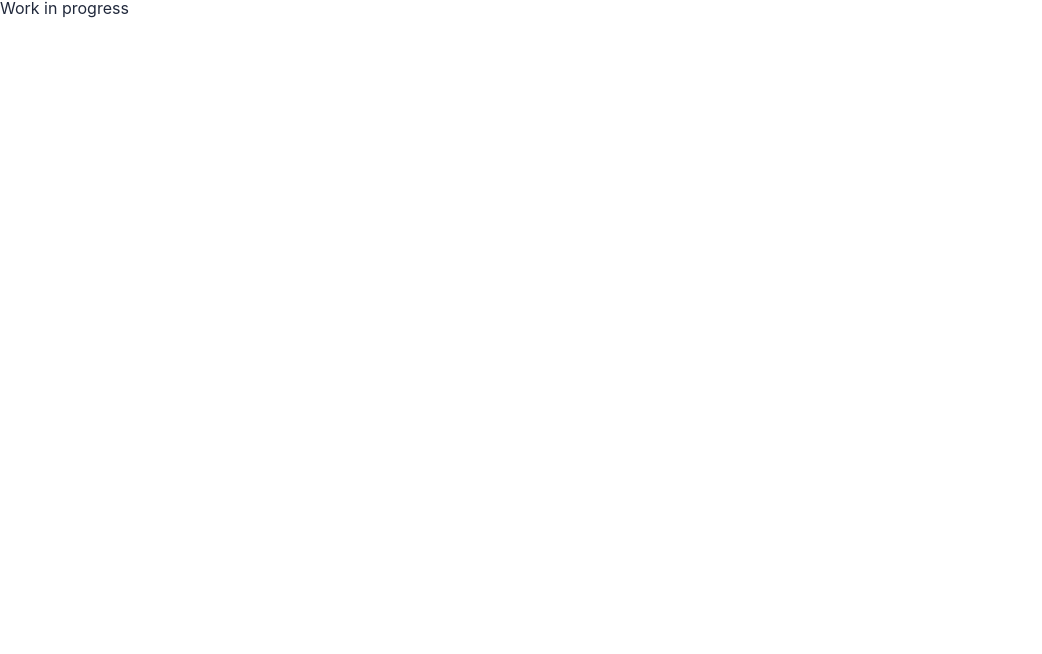
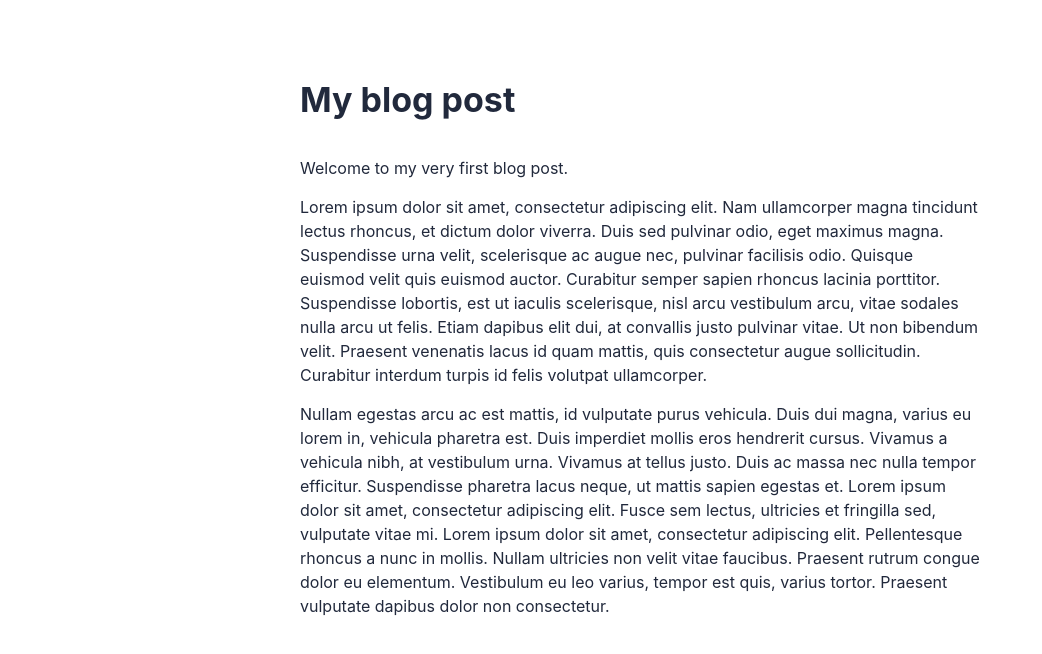
Before and after one commit to SimonBackx/cc-spook, a React (Create React App) app in the folder frontend/: page / in a window 1280 px wide. Shown: the top 654 px of the page, without its empty margins (0-1042 px from the left). Built offline with nearby package versions, Linux system fonts and the light colour scheme.

Commit message:
Readded blog post to React app

```diff
--- a/frontend/src/App.js
+++ b/frontend/src/App.js
@@ -1,9 +1,11 @@
+import Post from './components/Post';
+
 function App() {
-  return (
-    <div className="App">
-      Work in progress
-    </div>
-  );
+    return (
+        <main id="page-container">
+            <Post />
+        </main>
+    );
 }
 
 export default App;
--- /dev/null
+++ b/frontend/src/components/Post.js
@@ -0,0 +1,12 @@
+function Post() {
+    return (
+        <section id="post">
+            <h1>My blog post</h1>
+            <p>Welcome to my very first blog post.</p>
+            <p>Lorem ipsum dolor sit amet, consectetur adipiscing elit. Nam ullamcorper magna tincidunt lectus rhoncus, et dictum dolor viverra. Duis sed pulvinar odio, eget maximus magna. Suspendisse urna velit, scelerisque ac augue nec, pulvinar facilisis odio. Quisque euismod velit quis euismod auctor. Curabitur semper sapien rhoncus lacinia porttitor. Suspendisse lobortis, est ut iaculis scelerisque, nisl arcu vestibulum arcu, vitae sodales nulla arcu ut felis. Etiam dapibus elit dui, at convallis justo pulvinar vitae. Ut non bibendum velit. Praesent venenatis lacus id quam mattis, quis consectetur augue sollicitudin. Curabitur interdum turpis id felis volutpat ullamcorper.</p>
+            <p>Nullam egestas arcu ac est mattis, id vulputate purus vehicula. Duis dui magna, varius eu lorem in, vehicula pharetra est. Duis imperdiet mollis eros hendrerit cursus. Vivamus a vehicula nibh, at vestibulum urna. Vivamus at tellus justo. Duis ac massa nec nulla tempor efficitur. Suspendisse pharetra lacus neque, ut mattis sapien egestas et. Lorem ipsum dolor sit amet, consectetur adipiscing elit. Fusce sem lectus, ultricies et fringilla sed, vulputate vitae mi. Lorem ipsum dolor sit amet, consectetur adipiscing elit. Pellentesque rhoncus a nunc in mollis. Nullam ultricies non velit vitae faucibus. Praesent rutrum congue dolor eu elementum. Vestibulum eu leo varius, tempor est quis, varius tortor. Praesent vulputate dapibus dolor non consectetur.</p>
+        </section>
+    );
+}
+
+export default Post;
```
